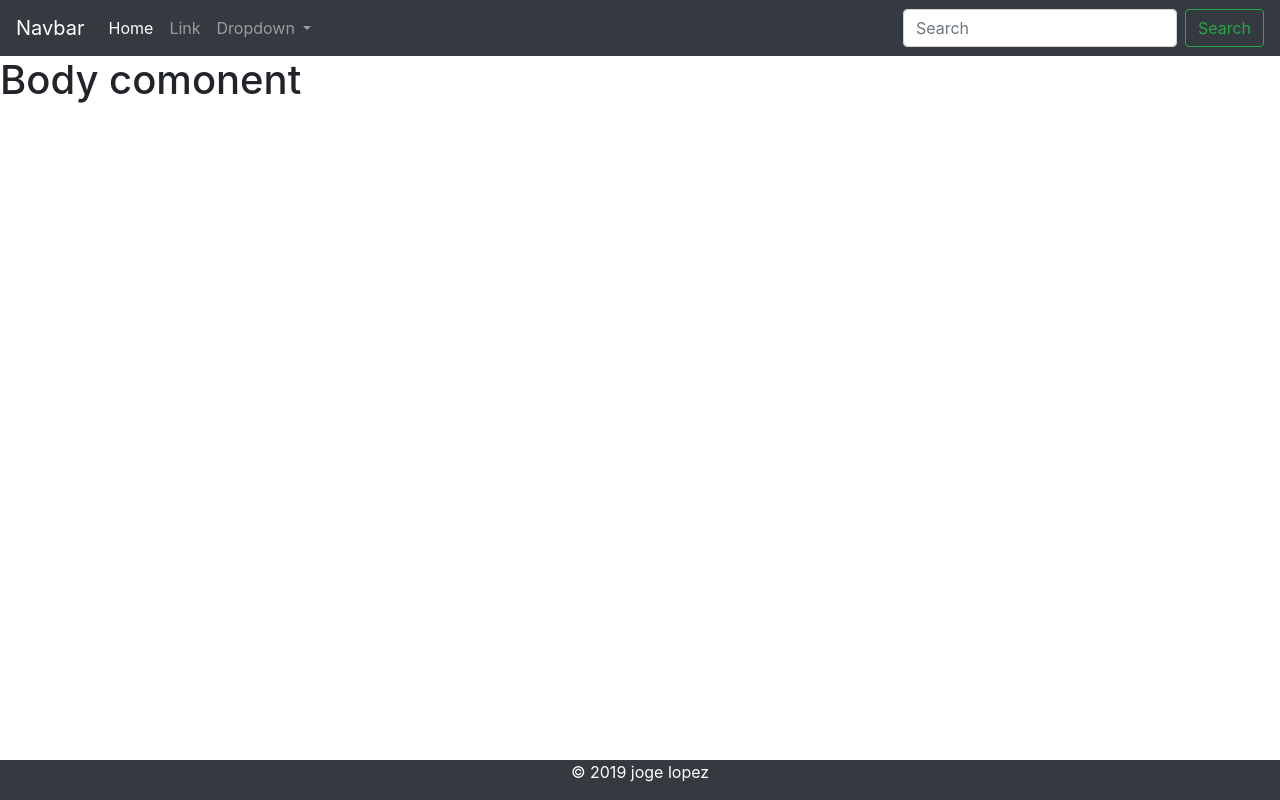
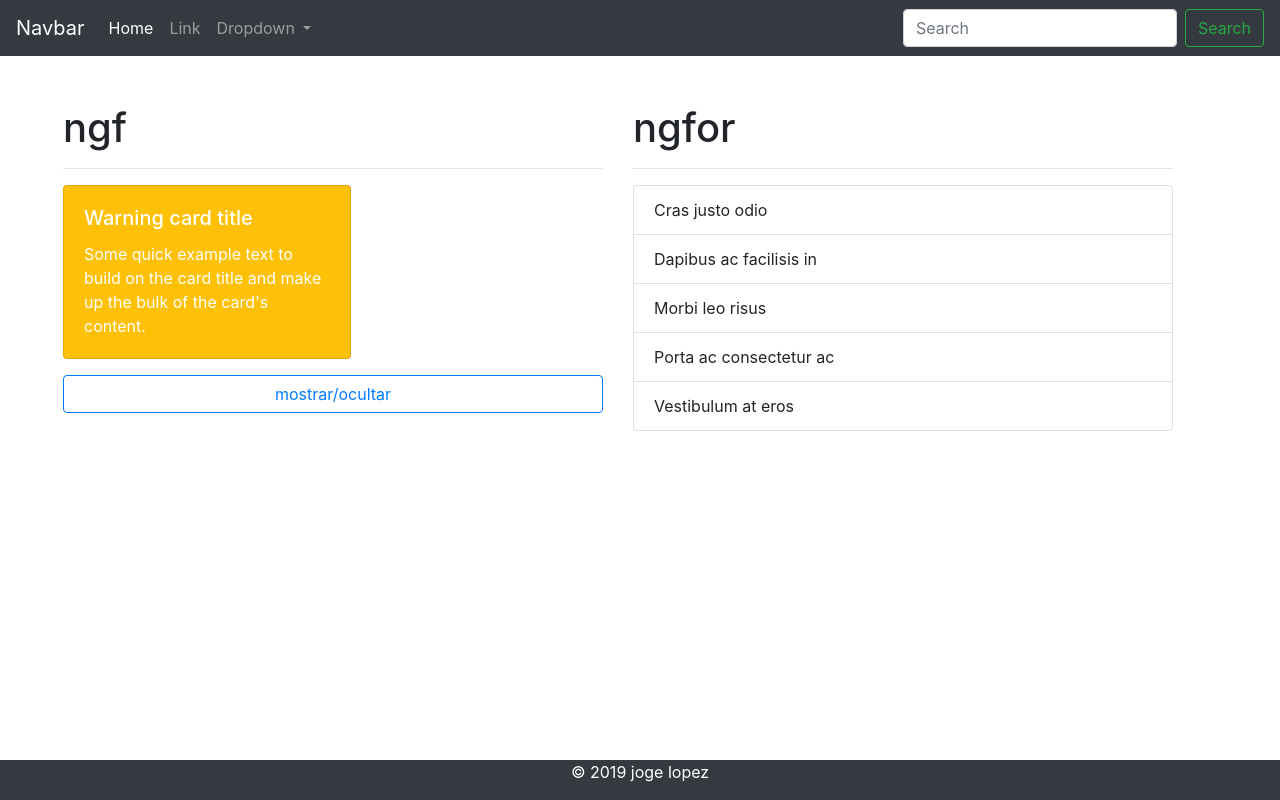
Before and after one commit to jorge238/angular, an Angular app in the folder Aplicacion1-hola mundo/HolaMundo/: page / in a window 1280 px wide. Built offline with nearby package versions, Linux system fonts and the light colour scheme.

Commit message:
actualizacion 4 creamos elementos del body
creamos tarjetas y elementos como botenes y una lista ordenada

```diff
--- a/Aplicacion1-hola mundo/HolaMundo/src/app/app.component.html
+++ b/Aplicacion1-hola mundo/HolaMundo/src/app/app.component.html
@@ -1,3 +1,5 @@
 <app-header></app-header>
-<app-body></app-body>
+<div class="container m-5">
+    <app-body></app-body>
+</div>
 <app-footer></app-footer>
--- a/Aplicacion1-hola mundo/HolaMundo/src/app/components/body/body.component.html
+++ b/Aplicacion1-hola mundo/HolaMundo/src/app/components/body/body.component.html
@@ -9,7 +9,35 @@
 </head>
 
 <body>
-    <h1>Body comonent</h1>
+    <div class="row">
+        <div class="col">
+            <h1>ngf</h1>
+            <hr>
+            <div class="card text-white bg-warning mb-3" style="max-width: 18rem;">
+                <div class="card-body">
+                    <h5 class="card-title">Warning card title</h5>
+                    <p class="card-text">Some quick example text to build on the card title and make up the bulk of the card's content.</p>
+                </div>
+            </div>
+            <button class="btn btn-outline-primary btn-block">
+                  mostrar/ocultar
+              </button>
+        </div>
+        <div class="col">
+            <h1>ngfor</h1>
+            <hr>
+            <ul class="list-group">
+                <li class="list-group-item">Cras justo odio</li>
+                <li class="list-group-item">Dapibus ac facilisis in</li>
+                <li class="list-group-item">Morbi leo risus</li>
+                <li class="list-group-item">Porta ac consectetur ac</li>
+                <li class="list-group-item">Vestibulum at eros</li>
+            </ul>
+
+        </div>
+
+    </div>
+
 </body>
 
 </html>
```
